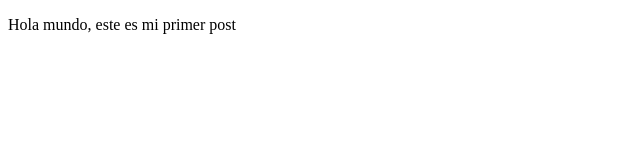
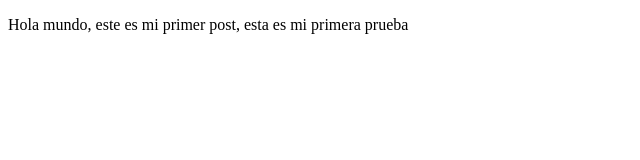
Before and after one commit to juanmay1/ProyectoCursoPlatziPrework, a plain HTML site: page index.html in a window 1280 px wide. Shown: the whole page, without its empty margins (0-640 px from the left). Drawn offline with Linux system fonts and the light colour scheme.

Commit message:
cambios agregamos nueva info

```diff
--- a/index.html
+++ b/index.html
@@ -8,7 +8,7 @@
 </head>
 <body>
     <p>
-        Hola mundo, este es mi primer post
+        Hola mundo, este es mi primer post, esta es mi primera prueba
     </p>
 </body>
 </html>
```
